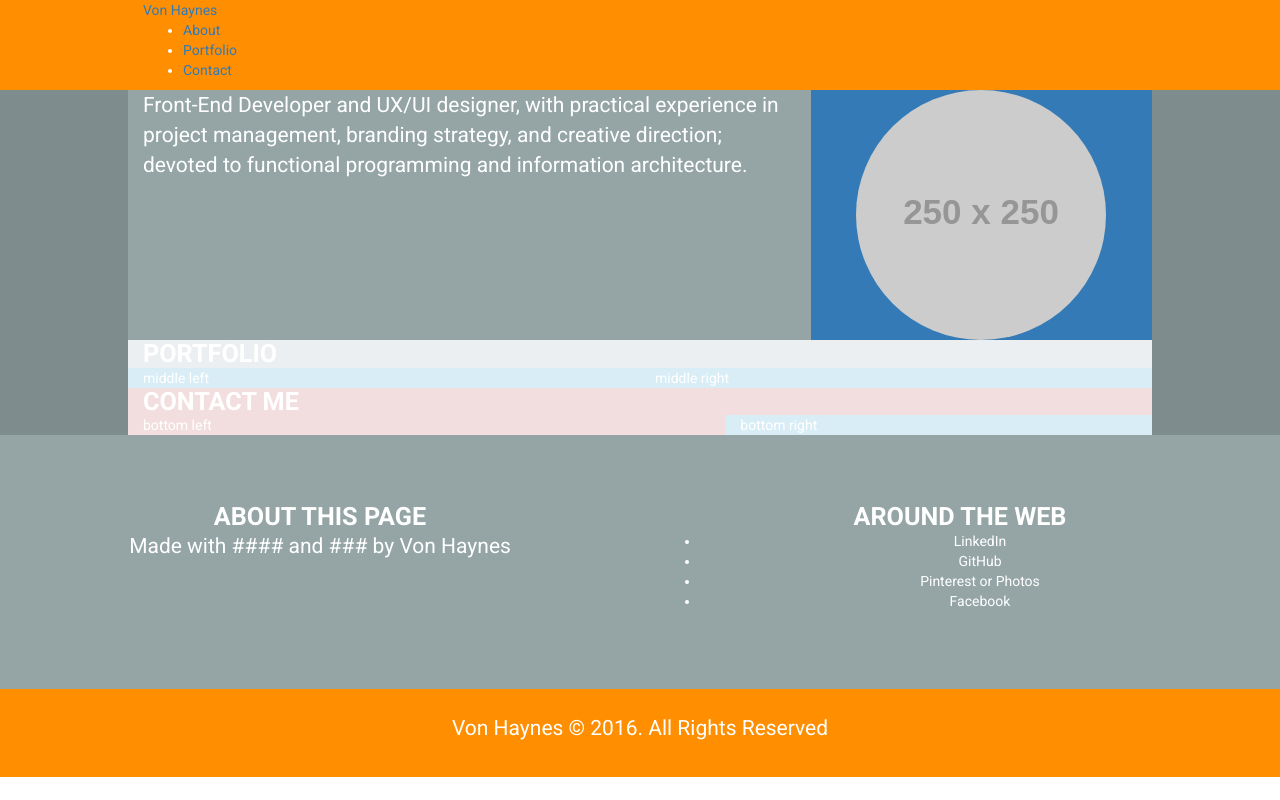
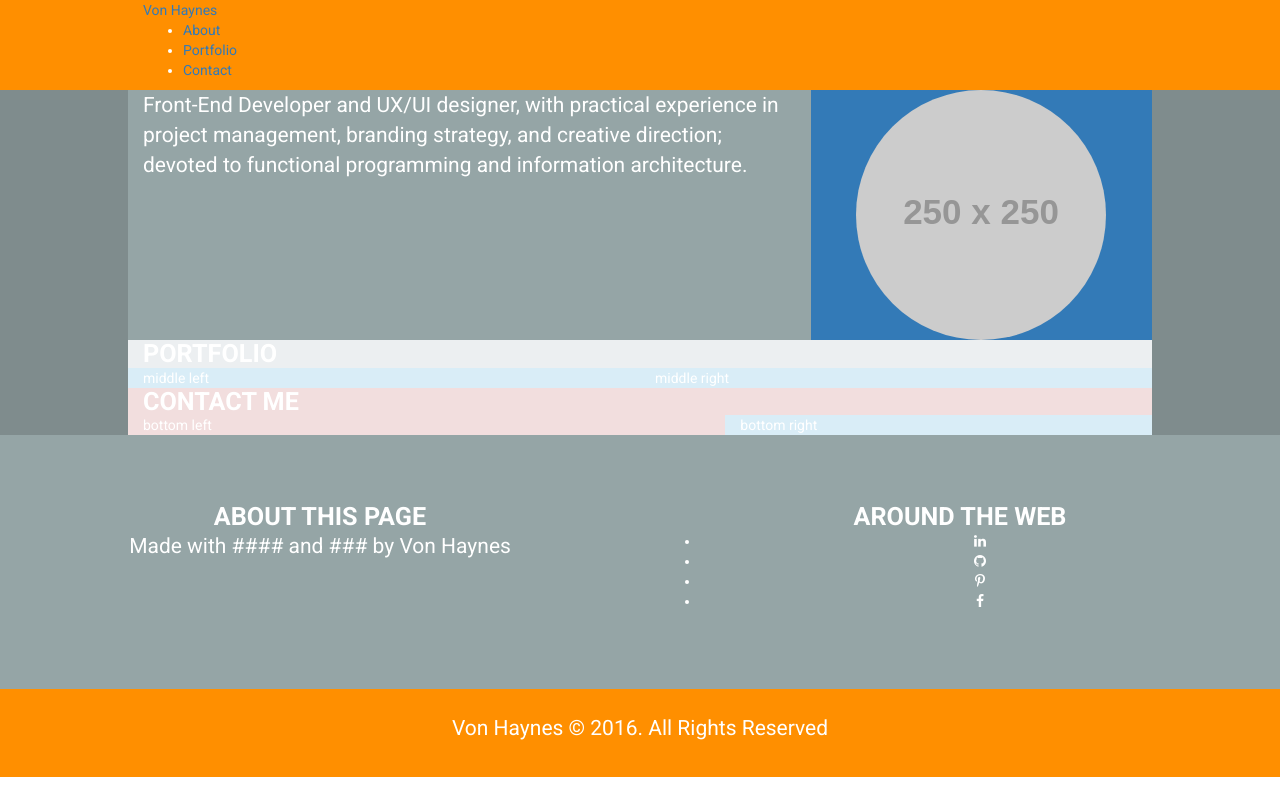
Before and after one commit to drbrounsuga/portfolio-code-camp, a website: page dist/index.html in a window 1280 px wide. Drawn offline with nearby package versions, Linux system fonts and the light colour scheme; placeholder pictures from the web are drawn by us.

Commit message:
Added font-awesome icons

```diff
--- a/dist/index.html
+++ b/dist/index.html
@@ -11,6 +11,7 @@
     <!-- change to cdn for live version -->
     <link rel="stylesheet" href="../node_modules/bootstrap/dist/css/bootstrap.css">
     <link href="https://fonts.googleapis.com/css?family=Roboto:400,700" rel="stylesheet">
+    <link rel="stylesheet" href="../node_modules/font-awesome/css/font-awesome.css">
     <link rel="stylesheet" href="css/app.css">
   </head>
 <body>
@@ -86,10 +87,10 @@
         <div class="col-sm-6 centered padded-lg">
           <h2>Around the web</h2>
           <ul>
-            <li>LinkedIn</li>
-            <li>GitHub</li>
-            <li>Pinterest or Photos</li>
-            <li>Facebook</li>
+            <li><i class="fa fa-linkedin"></i></li>
+            <li><i class="fa fa-github"></i></li>
+            <li><i class="fa fa-pinterest-p"></i></li>
+            <li><i class="fa fa-facebook"></i></li>
           </ul>
         </div>
       </div>
```
